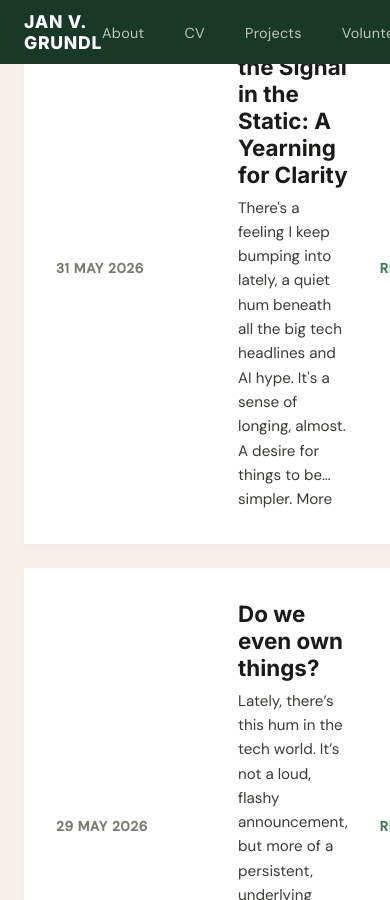
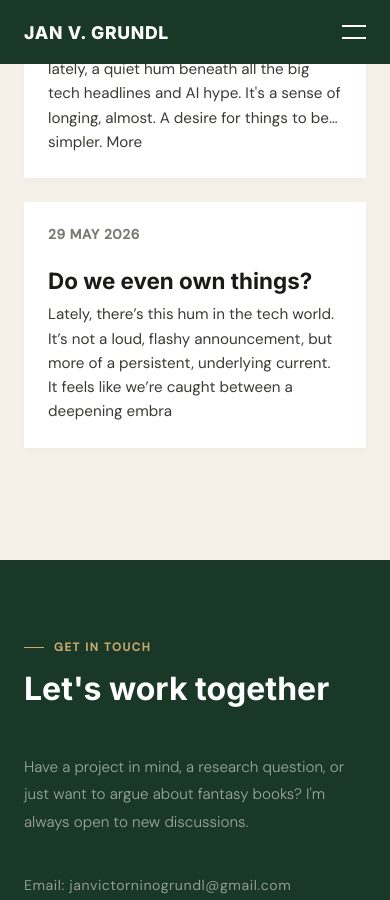
Before and after one commit to jg512/jangrundl-site, a Jekyll site: the page built from index.html, in a window 390 px wide and 900 px high, scrolled down 13437 px. Built offline with Jekyll 4.4.1, drawn with Linux system fonts in a browser that asks for light colours.

Commit message:
feat: mobile optimization and responsive navigation

```diff
--- a/_config.yml
+++ b/_config.yml
@@ -11,6 +11,7 @@ description: >-
 #         baseurl: "/repo-name"
 baseurl: ""
 url: "https://www.jangrundl.de"
+image: "/assets/img/og-image.png"
 
 # Blog posts live in _posts/ and are reached at /journal/the-file-name/
 permalink: /journal/:title/
--- a/_layouts/default.html
+++ b/_layouts/default.html
@@ -25,7 +25,22 @@
     <li><a href="{{ '/' | relative_url }}#volunteer">Volunteer</a></li>
     <li><a href="{{ '/journal/' | relative_url }}">Journal</a></li>
   </ul>
+  <button class="nav-toggle" aria-label="Toggle navigation">
+    <span></span>
+    <span></span>
+  </button>
 </nav>
+
+<!-- MOBILE MENU OVERLAY -->
+<div class="menu-overlay">
+  <ul class="menu-links">
+    <li><a href="{{ '/' | relative_url }}#about">About</a></li>
+    <li><a href="{{ '/' | relative_url }}#cv">CV</a></li>
+    <li><a href="{{ '/' | relative_url }}#projects">Projects</a></li>
+    <li><a href="{{ '/' | relative_url }}#volunteer">Volunteer</a></li>
+    <li><a href="{{ '/journal/' | relative_url }}">Journal</a></li>
+  </ul>
+</div>
 
 {{ content }}
 
@@ -36,11 +51,55 @@
 </footer>
 
 <script>
+  // --- Mobile Menu Toggle ---
+  const navToggle = document.querySelector('.nav-toggle');
+  const menuOverlay = document.querySelector('.menu-overlay');
+  const menuLinks = document.querySelectorAll('.menu-links a');
+
+  navToggle.addEventListener('click', () => {
+    navToggle.classList.toggle('active');
+    menuOverlay.classList.toggle('active');
+    document.body.style.overflow = menuOverlay.classList.contains('active') ? 'hidden' : '';
+  });
+
+  menuLinks.forEach(link => {
+    link.addEventListener('click', () => {
+      navToggle.classList.remove('active');
+      menuOverlay.classList.remove('active');
+      document.body.style.overflow = '';
+    });
+  });
+
   const reveals = document.querySelectorAll('.reveal');
   const io = new IntersectionObserver((entries) => {
     entries.forEach(e => { if (e.isIntersecting) { e.target.classList.add('visible'); io.unobserve(e.target); } });
   }, { threshold: 0.12 });
   reveals.forEach(el => io.observe(el));
+
+  // --- Easter Eggs ---
+  console.log("%cAh, a fellow developer.", "color: #c8a96e; font-size: 16px; font-weight: bold;");
+  console.log("%cIf you're reading this, we should talk: janvictorninogrundl@gmail.com", "color: #3d7a54; font-size: 14px;");
+
+  const konamiCode = ['ArrowUp', 'ArrowUp', 'ArrowDown', 'ArrowDown', 'ArrowLeft', 'ArrowRight', 'ArrowLeft', 'ArrowRight', 'b', 'a'];
+  let konamiIndex = 0;
+  document.addEventListener('keydown', (e) => {
+    if (e.key === konamiCode[konamiIndex]) {
+      konamiIndex++;
+      if (konamiIndex === konamiCode.length) {
+        document.documentElement.style.setProperty('--cream', '#000000');
+        document.documentElement.style.setProperty('--white', '#0a0a0a');
+        document.documentElement.style.setProperty('--ink', '#00ff00');
+        document.documentElement.style.setProperty('--ink-soft', '#00cc00');
+        document.documentElement.style.setProperty('--green-dark', '#051105');
+        document.documentElement.style.setProperty('--green-mid', '#00ff00');
+        document.body.style.fontFamily = 'monospace';
+        console.log("System override: Terminal mode activated.");
+        konamiIndex = 0;
+      }
+    } else {
+      konamiIndex = 0;
+    }
+  });
 </script>
 </body>
 </html>
--- a/assets/css/style.css
+++ b/assets/css/style.css
@@ -73,6 +73,91 @@ nav {
 
 .nav-links a:hover { color: var(--white); }
 .nav-links a:hover::after { width: 100%; }
+
+/* NAV TOGGLE */
+.nav-toggle {
+  display: none;
+  flex-direction: column;
+  justify-content: space-between;
+  width: 24px;
+  height: 14px;
+  background: transparent;
+  border: none;
+  cursor: pointer;
+  z-index: 1000;
+  padding: 0;
+}
+
+.nav-toggle span {
+  width: 100%;
+  height: 2px;
+  background-color: var(--white);
+  transition: all 0.3s cubic-bezier(0.4, 0, 0.2, 1);
+}
+
+.nav-toggle.active span:first-child {
+  transform: translateY(6px) rotate(45deg);
+}
+
+.nav-toggle.active span:last-child {
+  transform: translateY(-6px) rotate(-45deg);
+}
+
+/* MOBILE MENU OVERLAY */
+.menu-overlay {
+  position: fixed;
+  inset: 0;
+  background: var(--green-dark);
+  z-index: 900;
+  display: flex;
+  align-items: center;
+  justify-content: center;
+  opacity: 0;
+  visibility: hidden;
+  transition: opacity 0.4s ease, visibility 0.4s ease;
+}
+
+.menu-overlay.active {
+  opacity: 1;
+  visibility: visible;
+}
+
+.menu-links {
+  list-style: none;
+  text-align: center;
+}
+
+.menu-links li {
+  margin-bottom: 2rem;
+  opacity: 0;
+  transform: translateY(20px);
+  transition: opacity 0.4s ease, transform 0.4s ease;
+}
+
+.menu-overlay.active .menu-links li {
+  opacity: 1;
+  transform: translateY(0);
+}
+
+/* staggered animation for links */
+.menu-overlay.active .menu-links li:nth-child(1) { transition-delay: 0.1s; }
+.menu-overlay.active .menu-links li:nth-child(2) { transition-delay: 0.2s; }
+.menu-overlay.active .menu-links li:nth-child(3) { transition-delay: 0.3s; }
+.menu-overlay.active .menu-links li:nth-child(4) { transition-delay: 0.4s; }
+.menu-overlay.active .menu-links li:nth-child(5) { transition-delay: 0.5s; }
+
+.menu-links a {
+  font-family: 'Inter', sans-serif;
+  font-weight: 800;
+  font-size: 2rem;
+  color: var(--white);
+  text-decoration: none;
+  letter-spacing: -0.02em;
+}
+
+.menu-links a:active {
+  color: var(--accent);
+}
 
 /* HERO */
 .hero {
@@ -611,21 +696,6 @@ footer {
   transform: none;
 }
 
-/* RESPONSIVE */
-@media (max-width: 900px) {
-  nav { padding: 0 1.5rem; }
-  .hero { grid-template-columns: 1fr; }
-  .hero-photo { min-height: 400px; max-height: 50vh; }
-  .hero-photo::after { background: linear-gradient(to bottom, transparent 60%, var(--green-dark)); }
-  .hero-content { padding: 2.5rem 1.5rem; }
-  .about-grid, .contact-grid { grid-template-columns: 1fr; gap: 3rem; }
-  .projects-grid { grid-template-columns: 1fr; }
-  .project-card:first-child { grid-column: 1; }
-  .container { padding: 0 1.5rem; }
-  footer { padding: 1.5rem; flex-direction: column; gap: 0.5rem; text-align: center; }
-  .form-row { grid-template-columns: 1fr; }
-}
-
 /* ========================================================================= */
 /* JOURNAL PAGE STYLES (Added by JVG)                                        */
 /* ========================================================================= */
@@ -900,4 +970,49 @@ footer {
 .cv-desc { list-style: none; margin: 0; padding: 0; }
 .cv-desc li { position: relative; padding-left: 1.2rem; margin-bottom: 0.5rem; color: var(--ink-soft); line-height: 1.6; font-size: 0.95rem;}
 .cv-desc li::before { content: '→'; position: absolute; left: 0; color: var(--accent); }
-@media (max-width: 900px) { .cv-entry { grid-template-columns: 1fr; gap: 0.5rem; } .cv-when { padding-top: 0; } }
+@media (max-width: 900px) {
+  nav { padding: 0 1.5rem; }
+  .nav-links { display: none; }
+  .nav-toggle { display: flex; }
+
+  .hero { grid-template-columns: 1fr; min-height: auto; }
+  .hero-photo { min-height: 400px; max-height: 60vh; }
+  .hero-photo::after { background: linear-gradient(to bottom, transparent 60%, var(--green-dark)); }
+  .hero-content { padding: 3rem 1.5rem 5rem; text-align: center; align-items: center; }
+  .hero-sub { margin: 0 auto 2.5rem; }
+  .hero-btns { justify-content: center; width: 100%; }
+  .hero-btns .btn-primary, .hero-btns .btn-outline { width: 100%; text-align: center; }
+
+  .about, .projects, .contact, .volunteer, .interests, .vita { padding: 4.5rem 0; }
+
+  .about-grid, .contact-grid { grid-template-columns: 1fr; gap: 3.5rem; }
+  .projects-grid { grid-template-columns: 1fr; }
+  .project-card:first-child { grid-column: 1; }
+  .project-img, .project-card:first-child .project-img { height: 200px; }
+
+  .container { padding: 0 1.5rem; }
+
+  .j-entry {
+    grid-template-columns: 1fr;
+    gap: 1rem;
+    padding: 1.5rem;
+  }
+  .j-date { margin-bottom: 0.5rem; display: block; }
+  .j-go { display: none; }
+
+  .cv-entry { grid-template-columns: 1fr; gap: 0.5rem; }
+  .cv-when { padding-top: 0; margin-bottom: 0.2rem; }
+
+  footer { padding: 2rem 1.5rem; flex-direction: column; gap: 0.75rem; text-align: center; }
+  .form-row { grid-template-columns: 1fr; }
+
+  .projects-header { flex-direction: column; align-items: flex-start; gap: 1rem; }
+
+  .post-head { padding: 6rem 0 3rem; }
+  .post-wrap { padding: 0 1.5rem; }
+  .post-nav { flex-direction: column; gap: 2rem; align-items: flex-start; }
+  .pn { max-width: 100%; }
+  .pn-home { align-self: center; order: 3; }
+  .tagbar { margin: 2rem 0; gap: 8px; }
+  .tagbar button { padding: 10px 16px; font-size: 0.8rem; flex: 1 1 auto; min-width: 80px; }
+}
--- a/index.html
+++ b/index.html
@@ -66,7 +66,7 @@ layout: default
           </div>
         </div>
         <div class="hero-photo" style="min-height: 300px; margin-top: 2rem; border: 1px solid var(--cream-dark);">
-            <img src="{{ '/assets/img/candid.jpg' | relative_url }}" alt="Jan outdoors" style="filter: none;">
+            <img src="{{ '/assets/img/candid.webp' | relative_url }}" alt="Jan outdoors" style="filter: none;" loading="lazy">
         </div>
       </div>
     </div>
@@ -347,7 +347,7 @@ layout: default
       <!-- Library/Reading -->
       <div class="project-card reveal" style="transition-delay: 0.2s">
         <div class="project-img" style="height: 220px; background: #1a1a18;">
-          <img src="{{ '/assets/img/badge.jpg' | relative_url }}" alt="Conference Badge" style="width: 100%; height: 100%; object-fit: cover; opacity: 0.8; filter: none;">
+          <img src="{{ '/assets/img/badge.webp' | relative_url }}" alt="Conference Badge" style="width: 100%; height: 100%; object-fit: cover; opacity: 0.8; filter: none;" loading="lazy">
         </div>
         <div class="project-info">
           <div class="project-category">Continuous Learning</div>
```
Also changed, not shown: assets/icon.png, assets/img/badge.webp (added), assets/img/candid.webp (added), assets/img/hero.webp (added), assets/img/og-image.png (added), assets/img/og-image.svg (added).
